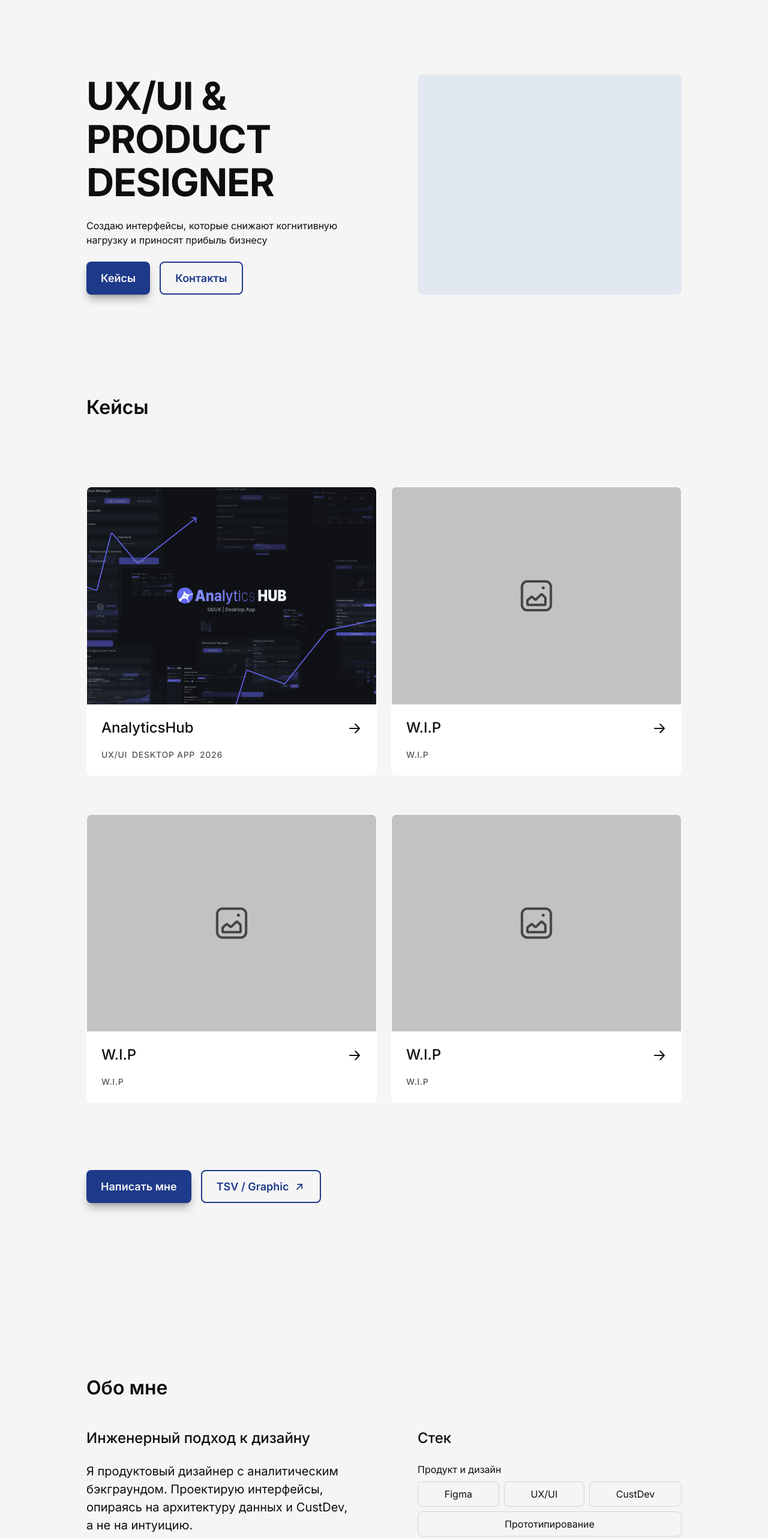
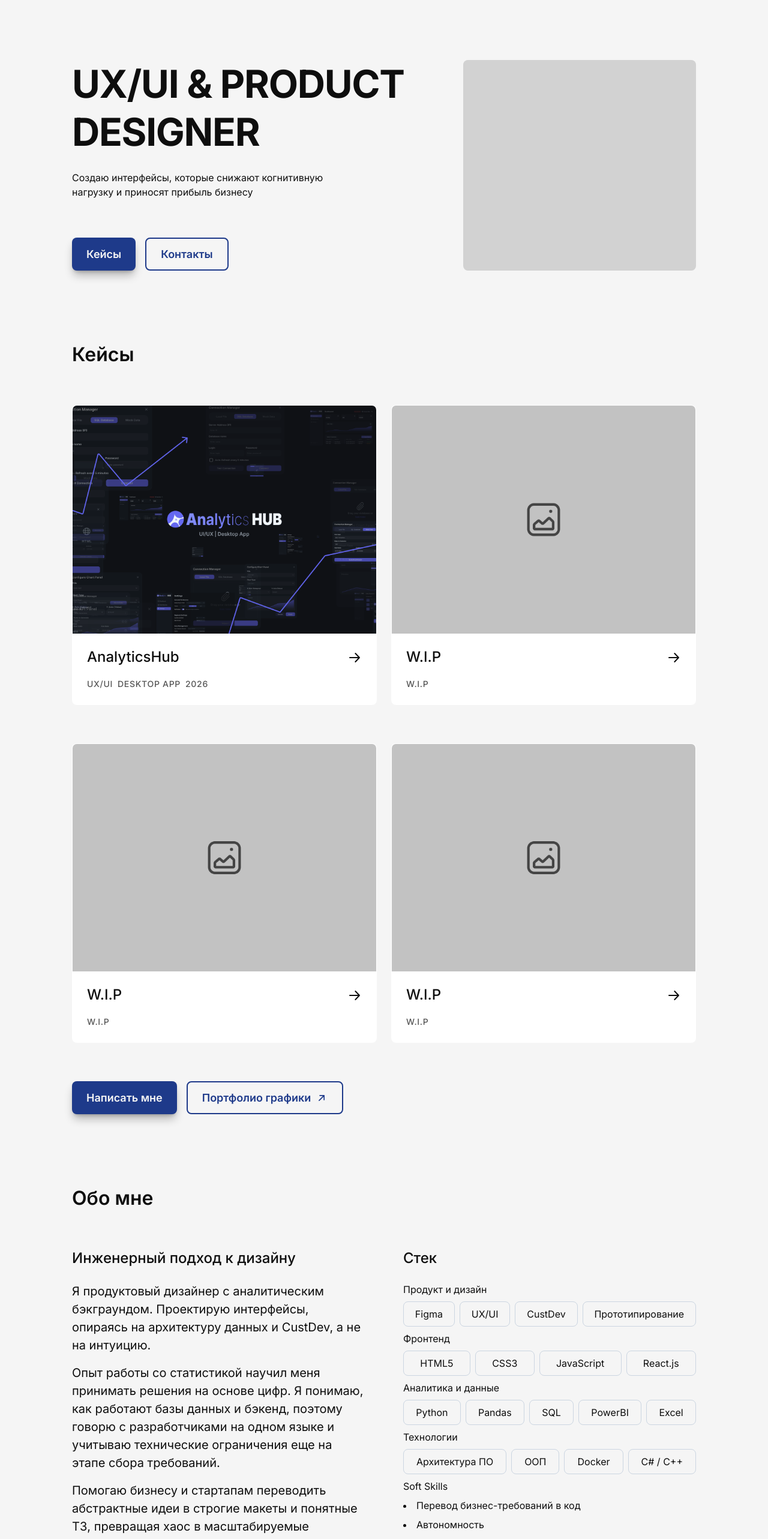
Before and after one commit to ne7z1/tsv-portfolio, a Next.js app: page / in a window 1280 px wide. Shown: the part 60-2625 px from the top of the page at 60% size. Built offline with nearby package versions, Linux system fonts and the light colour scheme.

Commit message:
fix: Исправил сетку по всему сайту

```diff
--- a/src/app/globals.css
+++ b/src/app/globals.css
@@ -64,7 +64,6 @@ html {
   --text-caption--line-height: 20px;
 }
 
-/* Применяем базовые стили к body */
 @layer base {
   body {
     background-color: var(--color-bg-primary);
--- a/src/app/page.js
+++ b/src/app/page.js
@@ -4,15 +4,10 @@ import Cases from "@/components/sections/Cases";
 
 export default function Home() {
   return (
-    <main className="min-h-screen bg-bg-primary pt-32 lg:pt-40 pb-12 lg:pb-24">
+    <main className="w-full min-h-screen bg-bg-primary pt-[160px] pb-[120px] space-y-[64px] lg:space-y-[120px]">
 
-      {/* Лендинг */}
       <Hero />
-
-      {/* Кейсы */}
       <Cases />
-
-      {/* Обо мне */}
       <About />
 
     </main>
--- a/src/components/sections/About.jsx
+++ b/src/components/sections/About.jsx
@@ -2,22 +2,24 @@ import Chip from "@/components/ui/Chip";
 
 export default function About() {
   return (
-    <section id="about" className="bg-bg-primary">
-      <div className="max-w-[1440px] mx-auto px-4 py-16 lg:p-[120px]">
+    <section id="about" className="block w-full max-w-[1440px] mx-auto px-s md:px-s12 lg:px-xl">
+      <div className="flex flex-col gap-m lg:gap-l">
 
-        <h2 className="text-h2 font-semibold text-text-main p-4 lg:p-m">
-          Обо мне
-        </h2>
+        <div>
+          <h2 className="text-h2 font-semibold text-text-main">
+            Обо мне
+          </h2>
+        </div>
 
-        <div className="grid grid-cols-1 lg:grid-cols-2 gap-8 lg:gap-l w-full">
+        <div className="grid grid-cols-1 lg:grid-cols-2 gap-l lg:gap-l w-full">
 
-          {/* левый блок */}
-          <div className="flex flex-col gap-6 lg:gap-m p-4 lg:p-m w-full">
+          {/* левй блок */}
+          <div className="flex flex-col gap-s lg:gap-m w-full">
             <h3 className="text-h3 font-medium text-text-main">
               Инженерный подход к дизайну
             </h3>
 
-            <div className="flex flex-col gap-4 text-[20px] leading-[30px] font-normal text-text-main">
+            <div className="flex flex-col gap-s text-[20px] leading-[30px] font-normal text-text-main">
               <p>
                 Я продуктовый дизайнер с аналитическим бэкграундом. Проектирую интерфейсы,
                 опираясь на архитектуру данных и CustDev, а не на интуицию.
@@ -34,8 +36,8 @@ export default function About() {
             </div>
           </div>
 
-          {/* Правй блок*/}
-          <div className="flex flex-col gap-m p-m w-full">
+          {/* правй блок */}
+          <div className="flex flex-col gap-m lg:gap-m w-full">
             <h3 className="text-h3 font-medium text-text-main">Стек</h3>
 
             {/* Список категорий */}
@@ -84,7 +86,7 @@ export default function About() {
 
               <div className="flex flex-col gap-xs">
                 <span className="text-body font-normal text-text-main">Soft Skills</span>
-                <ul className="list-disc list-inside text-body font-normal text-text-main space-y-xs    ">
+                <ul className="list-disc list-inside text-body font-normal text-text-main space-y-2">
                   <li>Перевод бизнес-требований в код</li>
                   <li>Автономность</li>
                   <li>English B2</li>
--- a/src/components/sections/Cases.jsx
+++ b/src/components/sections/Cases.jsx
@@ -2,7 +2,6 @@ import CaseCard from "@/components/ui/CaseCard";
 import Button from "@/components/ui/Button";
 
 export default function Cases() {
-  // Временные данные для наших 4-х карточек
   const casesData = [
     { title: "AnalyticsHub", tags: ["UX/UI", "Desktop App", "2026"], image: "/COVER.png"},
     { title: "W.I.P", tags: ["W.I.P"], image: "/image.png"},
@@ -11,19 +10,18 @@ export default function Cases() {
   ];
 
   return (
-    <section id="cases" className="bg-bg-primary">
-      <div className="max-w-[1440px] mx-auto px-4 py-16 lg:p-xl">
+    <section id="cases" className="block w-full max-w-[1440px] mx-auto px-s md:px-s12 lg:px-xl">
 
-        <div className="flex flex-col gap-s12 lg:gap-l">
+      <div className="flex flex-col gap-m lg:gap-l">
 
-          <div className="p-4 lg:p-m">
+        <div>
           <h2 className="text-h2 font-semibold text-text-main">
             Кейсы
           </h2>
         </div>
 
-          <div className="p-4 lg:p-m">
-            <div className="grid grid-cols-1 md:grid-cols-2 gap-x-6 lg:gap-x-m gap-y-s12 lg:gap-y-l">
+        <div>
+          <div className="grid grid-cols-1 md:grid-cols-2 gap-x-l lg:gap-x-m gap-y-s lg:gap-y-l">
             {casesData.map((project, index) => (
               <CaseCard
                 key={index}
@@ -35,17 +33,16 @@ export default function Cases() {
           </div>
         </div>
 
-          <div className="p-4 lg:p-m flex flex-wrap gap-s">
+        <div className="flex flex-wrap gap-s">
           <Button variant="primary" href="#contacts">
             Написать мне
           </Button>
           <Button variant="secondary" href="/graphic" target="_blank" rel="noopener noreferrer" showIcon={true}>
-              TSV / Graphic
+            Портфолио графики
           </Button>
         </div>
 
       </div>
-      </div>
     </section>
   );
 }
--- a/src/components/sections/Hero.jsx
+++ b/src/components/sections/Hero.jsx
@@ -3,14 +3,14 @@ import Spline from '@splinetool/react-spline/next';
 
 export default function Hero() {
   return (
-    <section className="max-w-[1440px] mx-auto px-4 md:px-12 lg:px-[120px]">
-      <div className="flex flex-col lg:flex-row justify-between items-stretch gap-12 lg:gap-l">
+    <section className="w-full max-w-[1440px] mx-auto px-xs md:px-s12 lg:px-xl">
 
-        {/* Левая колонка */}
-        <div className="flex flex-col gap-6 w-full max-w-[640px] p-4 lg:p-m">
+      <div className="flex flex-col lg:flex-row justify-between items-center lg:items-stretch gap-s12">
 
-          <div className="flex flex-col gap-m">
-            <h1 className="text-h2 md:text-h1 font-bold text-text-main tracking-h1">
+        <div className="flex flex-col justify-center md:gap-l gap-m w-full lg:max-w-[640px]">
+
+          <div className="flex flex-col md:gap-m gap-s">
+            <h1 className="text-h2 md:text-h1 font-bold text-text-main tracking-h1 leading-tight">
               UX/UI & PRODUCT<br />DESIGNER
             </h1>
             <p className="text-body font-normal text-text-main max-w-[480px]">
@@ -29,11 +29,8 @@ export default function Hero() {
 
         </div>
 
-        {/* Правая колонка */}
-        <div className="hidden lg:block w-full max-w-[496px] p-4 lg:p-m ">
-          <div className="w-full h-full bg-[#E2E8F0] rounded-lg flex items-center justify-center">
-
-          </div>
+        <div className="hidden lg:flex w-full lg:w-[496px] min-h-[326px] lg:min-h-[326px] bg-[#D2D2D2] rounded-lg items-center justify-center">
+          {/* СЮДА ВСТАВИТЬ ЧТО ТО */}
         </div>
 
       </div>
--- a/src/components/ui/Button.jsx
+++ b/src/components/ui/Button.jsx
@@ -36,7 +36,7 @@ export default function Button({
             [&>span]:relative [&>span]:inline-block
             [&>span]:after:content-[''] [&>span]:after:absolute [&>span]:after:left-0 [&>span]:after:-bottom-[4px]
             [&>span]:after:h-[1.5px] [&>span]:after:w-0 [&>span]:after:bg-current
-            [&>span]:after:transition-[width] [&>span]:after:duration-300 [&>span]:after:ease-out
+            [&>span]:after:transition-[width] [&>span]:after:duration-200 [&>span]:after:ease-out
             hover:[&>span]:after:w-full
             active:text-[#1E2B5A] active:[&>span]:after:bg-current
             disabled:text-[#CBD5E1] disabled:[&>span]:after:hidden
@@ -49,7 +49,7 @@ export default function Button({
         <>
             <span>{children}</span>
             {showIcon && (
-                <div className="relative w-5 h-5 shrink-0 ml-2 transition-transform duration-300 group-hover:-translate-y-0.5 group-hover:translate-x-0.5">
+                <div className="relative w-5 h-5 shrink-0 ml-2 transition-transform duration-200 group-hover:-translate-y-0.5 group-hover:translate-x-0.5">
                     <img
                         src="/arrow-up-right-blue.svg"
                         alt=""
--- a/src/components/ui/CaseCard.jsx
+++ b/src/components/ui/CaseCard.jsx
@@ -25,15 +25,15 @@ export default function CaseCard({ title, tags, image, href = "#" }) {
           <h3 className="
             text-h3 font-medium text-text-main leading-tight
             relative w-fit pb-1
-            transition-colors duration-300 group-hover:text-btn-primary-hover
+            transition-colors duration-200 group-hover:text-btn-primary-hover
             after:absolute after:left-0 after:bottom-0
             after:h-[2px] after:bg-btn-primary-hover
             after:w-0 group-hover:after:w-full
-            after:transition-all after:duration-300 after:ease-in-out">
+            after:transition-all after:duration-200 after:ease-in-out">
             {title}
           </h3>
 
-          <div className="transition-transform duration-300 group-hover:translate-x-2 pt-1 shrink-0">
+          <div className="transition-transform duration-200 group-hover:translate-x-2 pt-1 shrink-0">
             <img src="/ArrowRight.svg" alt="Arrow" width={24} height={24} className="block group-hover:hidden" />
             <img src="/ArrowRightBlue.svg" alt="Arrow Blue" width={24} height={24} className="hidden group-hover:block" />
           </div>
```
Also changed, not shown: src/components/layout/Footer.jsx (+15 -15 lines), src/components/layout/Header.jsx (+12 -12 lines), src/components/layout/CaseGrid.jsx (deleted). Lines whose indentation alone changed are shown as unchanged.
